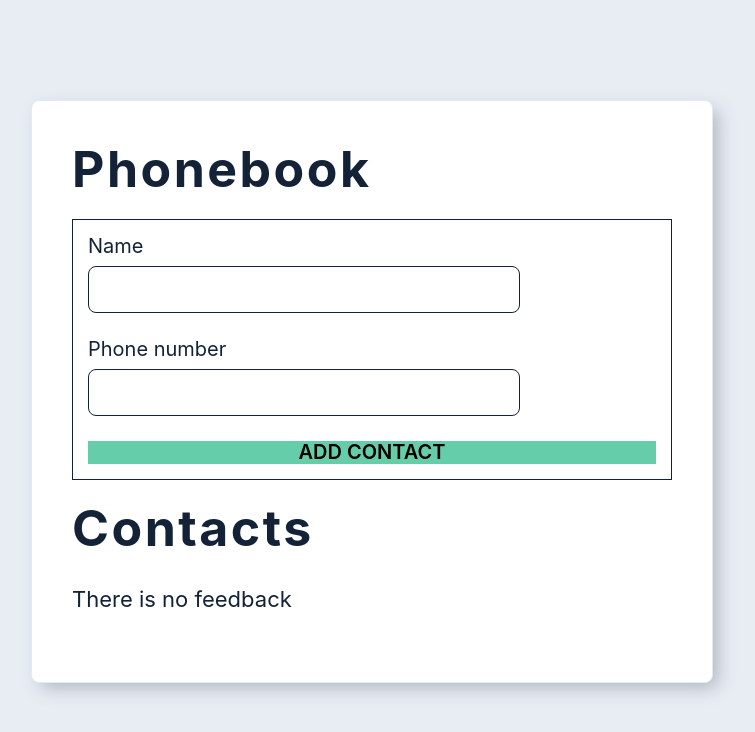
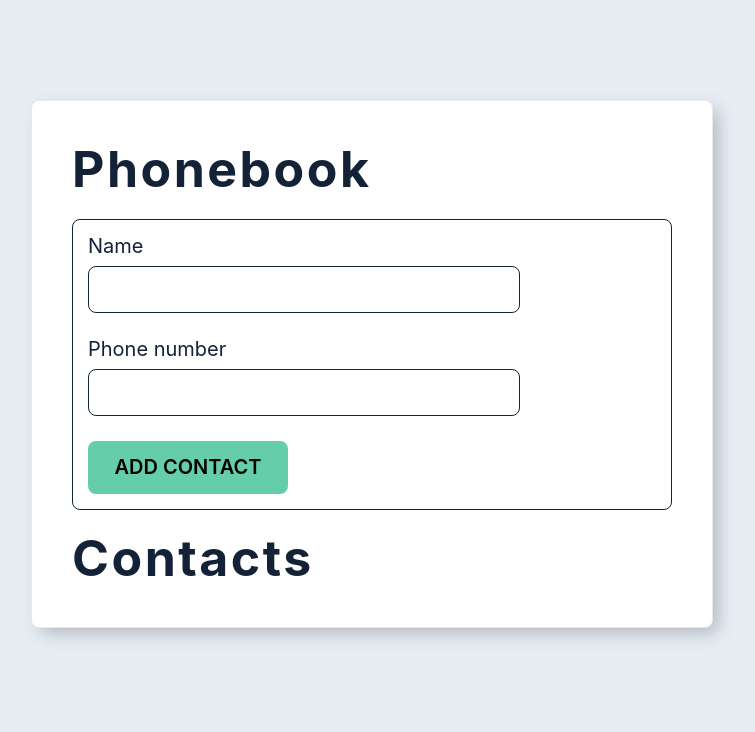
Before and after one commit to annaojdana/goit-react-hw-02-phonebook, a React (Create React App) app: page / in a window 1280 px wide. Shown: the top 732 px of the page, without its empty margins (268-1023 px from the left). Built offline with nearby package versions, Linux system fonts and the light colour scheme.

Commit message:
function onSubmit

```diff
--- a/src/components/App.jsx
+++ b/src/components/App.jsx
@@ -1,45 +1,51 @@
 import styles from './App.module.css';
 import Section from 'components/Section/Section';
 import ContactForm from 'components/ContactForm/ContactForm';
-import Statistics from 'components/Statistics/Statistics';
-
+// import Statistics from 'components/Statistics/Statistics';
+import { nanoid } from 'nanoid';
 import React, { Component } from 'react';
-import { Notification } from 'components/Notification/Notification';
+// import { Notification } from 'components/Notification/Notification';
 
 class App extends Component {
   state = {
     contacts: [],
     filter: '',
-    name: '',
-    number: '',
   };
-  increamentalStateField = stateField => {
-    this.setState({ ...this.state, [stateField]: this.state[stateField] + 1 });
-  };
-  countTotalFeedback = () => {
-    const { good, neutral, bad } = this.state;
-    return good + neutral + bad;
-  };
-  countPositiveFeedbackPercentage = () => {
-    return this.countTotalFeedback() > 0
-      ? ((this.state.good / this.countTotalFeedback()) * 100).toFixed(2)
-      : 0;
+
+  onSubmit = ({ name, number }) => {
+    const { contacts } = this.state;
+    const newContact = {
+      id: nanoid(),
+      name,
+      number,
+    };
+
+    if (contacts.some(contact => contact.name === name)) {
+      alert(`${name} is already in contacts`);
+      return;
+    }
+    if (contacts.some(contact => contact.number === number)) {
+      const filteredNumber = contacts.filter(
+        contact => contact.number === number
+      )[0].name;
+      console.log(filteredNumber);
+      alert(`${number} is already in contact with ${filteredNumber} `);
+      return;
+    }
+    this.setState(({ contacts }) => ({
+      contacts: [newContact, ...contacts],
+    }));
   };
 
   render() {
     const { wrapper } = styles;
-    const options = Object.keys(this.state);
-    const { good, neutral, bad } = this.state;
     return (
       <div className={wrapper}>
         <Section title="Phonebook">
-          <ContactForm
-            options={options}
-            onLeaveFeedback={this.increamentalStateField}
-          />
+          <ContactForm onSubmit={this.onSubmit} />
         </Section>
         <Section title="Contacts">
-          {this.countTotalFeedback() > 0 ? (
+          {/* {this.countTotalFeedback() > 0 ? (
             <Statistics
               good={good}
               neutral={neutral}
@@ -49,7 +55,7 @@ class App extends Component {
             />
           ) : (
             <Notification message="There is no feedback" />
-          )}
+          )} */}
         </Section>
       </div>
     );
--- a/src/components/Button/Button.jsx
+++ b/src/components/Button/Button.jsx
@@ -13,5 +13,5 @@ export const Button = ({ type,title, onClick }) => {
 
 Button.propTypes = {
   title: PropTypes.string.isRequired,
-  onClick: PropTypes.func.isRequired,
+  onClick: PropTypes.func,
 };
--- a/src/components/Button/Button.module.css
+++ b/src/components/Button/Button.module.css
@@ -1,23 +1,24 @@
 .button {
-  padding: 0;
+  width: 100%;
+  max-width: 200px;
+  padding: 15px;
   background-color: mediumaquamarine;
   border: none;
+  border-radius: 8px;
   font-size: 14px;
   font-weight: 600;
-
   text-transform: uppercase;
   cursor: pointer;
-
+  transition: color 0.25ms;
 }
 
-
 .button:hover,
-.button:focus{
-  color: white;
+.button:focus {
+  color: mintcream;
 }
 
 @media screen and (min-width: 768px) {
-.button{
-  font-size: 20px;
+  .button {
+    font-size: 20px;
+  }
 }
-}
--- a/src/components/ContactForm/ContactForm.jsx
+++ b/src/components/ContactForm/ContactForm.jsx
@@ -1,13 +1,35 @@
 import styles from './ContactForm.module.css';
 import { Button } from 'components/Button/Button';
 import React from 'react';
+import PropTypes from 'prop-types';
+
+const INITIAL_STATE = {
+  name: '',
+  number: '',
+};
+
+
 
 class ContactForm extends React.Component {
+  state = { ...INITIAL_STATE };
+
+  handleChange = evt => {
+    const { name, value } = evt.target;
+    this.setState({ [name]: value });
+  };
+
+  handleSubmit = evt => {
+    evt.preventDefault();
+    this.props.onSubmit(this.state);
+    this.setState({ ...INITIAL_STATE });
+  };
+
+
   render() {
-    const { options, onLeaveFeedback } = this.props;
+    const { name, number } = this.state;
     const { form, form__field, label, input } = styles;
     return (
-      <form className={form}>
+      <form className={form} onSubmit={this.handleSubmit}>
         <div className={form__field}>
           <label htmlFor="contactName" className={label}>
             Name
@@ -17,8 +39,10 @@ class ContactForm extends React.Component {
             id="contactName"
             type="text"
             name="name"
+            value={name}
             pattern="^[a-zA-Zа-яА-Я]+(([' -][a-zA-Zа-яА-Я ])?[a-zA-Zа-яА-Я]*)*$"
             title="Name may contain only letters, apostrophe, dash and spaces. For example Adrian, Jacob Mercer, Charles de Batz de Castelmore d'Artagnan"
+            onChange={this.handleChange}
             required
           />
         </div>
@@ -31,22 +55,22 @@ class ContactForm extends React.Component {
             id="contactTel"
             type="tel"
             name="number"
+            value={number}
             pattern="\+?\d{1,4}?[-.\s]?\(?\d{1,3}?\)?[-.\s]?\d{1,4}[-.\s]?\d{1,4}[-.\s]?\d{1,9}"
             title="Phone number must be digits and can contain spaces, dashes, parentheses and can start with +"
+            onChange={this.handleChange}
             required
           />
         </div>
 
-        <Button
-          type="submit"
-          title="Add contact"
-          onClick={() => {
-            onLeaveFeedback(options[0]);
-          }}
-        ></Button>
+        <Button type="submit" title="Add contact"></Button>
       </form>
     );
   }
 }
 
+ContactForm.propTypes = {
+  onSubmit: PropTypes.func.isRequired,
+};
+
 export default ContactForm;
--- a/src/components/ContactForm/ContactForm.module.css
+++ b/src/components/ContactForm/ContactForm.module.css
@@ -2,6 +2,7 @@
   margin: 20px 0;
   padding: 15px;
   border: 1px solid #132237;
+  border-radius: 8px;
   display: flex;
   flex-direction: column;
 }
@@ -10,15 +11,14 @@
   flex-direction: column;
   margin-bottom: 25px;
 }
-.label{
+.label {
   font-size: 20px;
   color: #132237;
   margin-bottom: 8px;
 }
 
-.input{
+.input {
   padding: 5px 15px;
-  width: 100%;
   max-width: 400px;
   height: 35px;
   border-radius: 8px;
```
